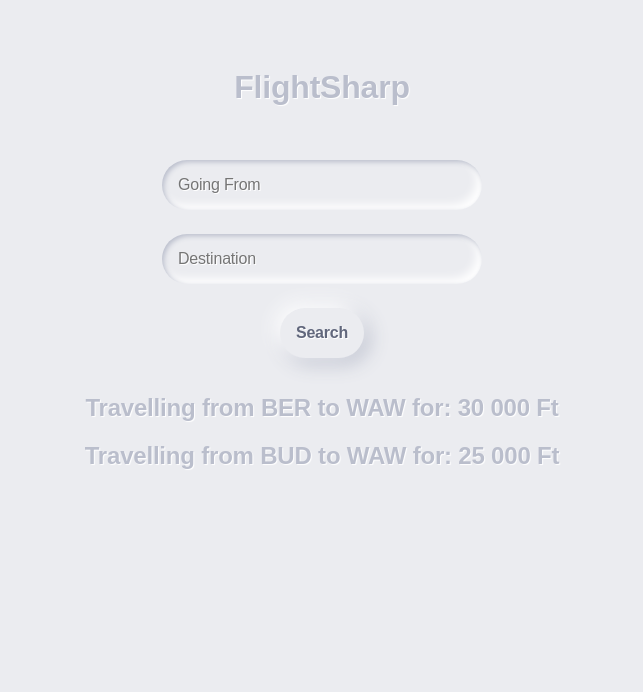
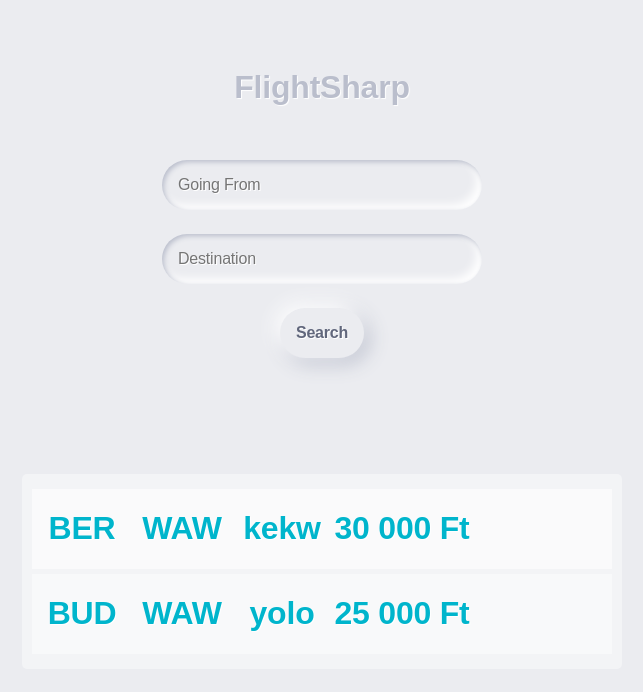
Before and after one commit to DaniTakacs/FlightSharpReact, a React (Create React App) app: page / in a window 1280 px wide. Shown: the top 692 px of the page, without its empty margins (318-961 px from the left). Built offline with nearby package versions, Linux system fonts and the light colour scheme; no server answers.

Commit message:
little css for the flightList

```diff
--- a/src/components/Flight.js
+++ b/src/components/Flight.js
@@ -1,12 +1,30 @@
-import React from 'react'
+import React from 'react';
 
 function Flight({flight}) {
     return (
-        <div>
-            <h2>
-                Travelling from {flight.from} to {flight.to} for: {flight.price}
-            </h2>
-        </div>
+        <li>
+            <span className="from">
+                <h1>
+                    {flight.from}
+                </h1>
+                </span>
+            <span className="to">
+                <h1>
+                    {flight.to}
+                </h1>
+                </span>
+            <span className="flNum">
+                <h1>
+                    {flight.flNum}
+                </h1>
+                </span>
+            <span className="price">
+                <h1>
+                    {flight.price}
+                </h1>
+                </span>
+            <span className="badge"><i className="fa fa-plane" aria-hidden="true"></i></span>
+        </li>
     )
 }
 
--- a/src/components/FlightList.js
+++ b/src/components/FlightList.js
@@ -18,7 +18,9 @@ function FlightList() {
     ]
     const flightList = flights.map(flight => (<Flight key={flight.flNum} flight={flight}></Flight>))
 
-    return <div>{flightList}</div>
+    return <div>
+                <ul>{flightList}</ul>
+            </div>
 }
 
 export default FlightList
--- a/src/components/design.scss
+++ b/src/components/design.scss
@@ -123,3 +123,63 @@ button {
     flex: 1;
   }
 }
+
+ul
+{
+    position: center;
+    width: 600px;
+    margin: 100px auto 0;
+    padding: 10px;
+    box-sizing: border-box;
+    background: rgba(255,255,255,.4);
+    box-shadow: inset 0 0 15px rgba(255,255,255,.1);
+    border-radius: 5px;
+}
+ul li
+{
+    display: flex;
+    background: rgba(255,255,255,.1);
+    padding: 10px, 20px;
+    color: rgba(0, 181, 204, 1);
+    margin: 5px 0;
+    transition: .5s;
+}
+
+ul li:nth-child(1)
+{
+    background: rgba(255,255,255,.6);
+}
+
+ul li:nth-child(2)
+{
+    background: rgba(255,255,255,.4);
+}
+ul li:nth-child(3)
+{
+    background: rgba(255,255,255,.2);
+}
+ul li span:nth-child(1)
+{
+    width: 100px;
+}
+ul li span:nth-child(2)
+{
+    width: 100px;
+}
+ul li span:nth-child(3)
+{
+    width: 100px;
+}
+ul li span:nth-child(4)
+{
+    width: 140px;
+}
+ul li span:nth-child(5)
+{
+    width: 50px;
+}
+ul li:hover
+{
+    transform: scale(1.06);
+    background: #ebecf0;
+}
```
